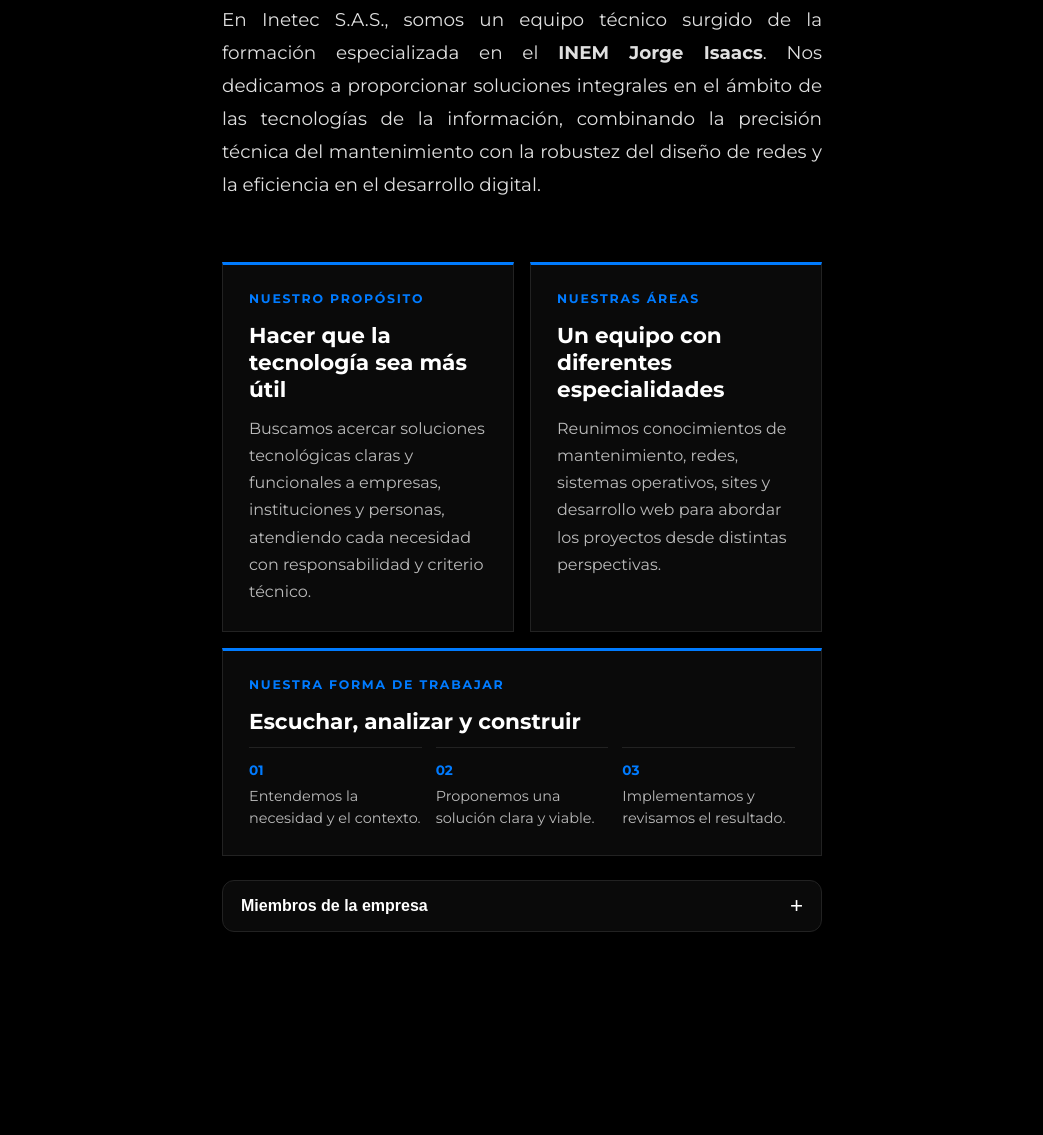
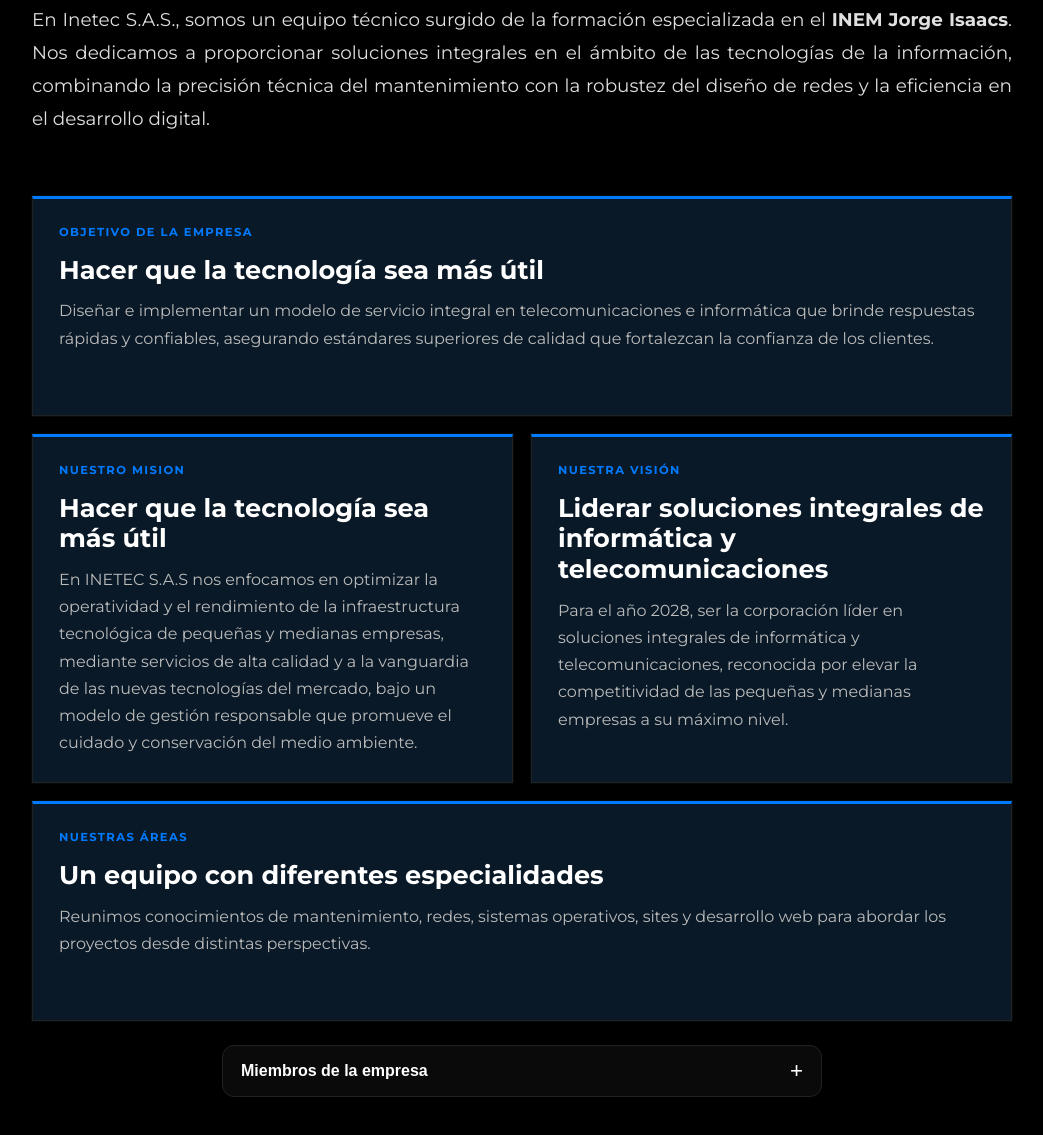
Before and after one commit to WyllfrantPS/Inetec-S.A.S, a plain HTML site: page Pagina Web Inetec S.A.S-2026/html/empresa.html in a window 1280 px wide. Shown: the part 599-1734 px from the top of the page, without its empty margins (118-1161 px from the left). Before the commit the page ends 1671 px from the top, so only its background shows below. Drawn offline with Linux system fonts and the light colour scheme.

Commit message:
implementacion de vision, mision y correcion de titulos y objetivo general

```diff
--- a/Pagina Web Inetec S.A.S-2026/css/estilos.css
+++ b/Pagina Web Inetec S.A.S-2026/css/estilos.css
@@ -88,6 +88,7 @@
 
 .menu a,
 .dropbtn {
+  font-family: inherit;
   text-decoration: none;
   color: var(--texto-nav);
   font-weight: 700;
@@ -809,7 +810,7 @@
 }
 
 .contenedor-empresa {
-  max-width: 600px; /* Evita que el texto se riegue */
+  max-width: 980px; /* Ajusta el ancho para ubicar el bloque principal y las dos columnas laterales */
   margin: 0 auto;
   display: flex;
   flex-direction: column;
@@ -830,28 +831,35 @@
 .empresa-informacion {
   display: grid;
   grid-template-columns: repeat(2, minmax(0, 1fr));
-  gap: 16px;
-  width: min(100%, 900px);
+  gap: 18px;
+  width: min(100%, 980px);
   margin-top: 42px;
   text-align: left;
+  align-items: stretch;
 }
 
 .empresa-bloque {
   padding: 26px;
   border: 1px solid var(--borde);
   border-top: 3px solid var(--acento);
-  background: var(--bg-tarjeta);
+  background: rgba(13, 34, 52, 0.75);
+  box-shadow: 0 0 0 1px rgba(104, 216, 208, 0.05);
+  display: flex;
+  flex-direction: column;
+  justify-content: flex-start;
+  min-height: 260px;
 }
 
-.empresa-bloque-ancho {
+.empresa-bloque-grande {
   grid-column: 1 / -1;
+  min-height: 220px;
 }
 
 .empresa-bloque h2 {
   margin: 0 0 12px;
   color: var(--texto-principal);
-  font-size: 1.35rem;
-  line-height: 1.25;
+  font-size: clamp(1.5rem, 2vw, 2.4rem);
+  line-height: 1.2;
 }
 
 .empresa-bloque > p:last-child {
@@ -862,6 +870,11 @@
 
 .empresa-bloque .etiqueta-seccion {
   margin-bottom: 16px;
+  text-transform: uppercase;
+  letter-spacing: 0.12em;
+  font-size: 0.72rem;
+  font-weight: 700;
+  color: var(--acento);
 }
 
 .pasos-empresa {
--- a/Pagina Web Inetec S.A.S-2026/html/desarrollo_web.html
+++ b/Pagina Web Inetec S.A.S-2026/html/desarrollo_web.html
@@ -47,26 +47,7 @@
 
           <li class="dropdown">
             <button class="dropbtn" type="button" aria-expanded="false">Redes Sociales <span aria-hidden="true">▼</span></button>
-            <div class="dropdown-content">
-              <a
-                href="https://www.tiktok.com/@inetec.s.a.s"
-                target="_blank"
-                rel="noopener noreferrer"
-                >TikTok</a
-              >
-              <a
-                href="https://www.instagram.com/inetec.s.a.s/"
-                target="_blank"
-                rel="noopener noreferrer"
-                >Instagram</a
-              >
-              <a
-                href="https://www.youtube.com/@inetecs.a.s"
-                target="_blank"
-                rel="noopener noreferrer"
-                >YouTube</a
-              >
-            </div>
+            <div class="dropdown-content" data-redes-sociales></div>
           </li>
         </ul>
       </div>
@@ -80,6 +61,7 @@
           class="logo-hero"
         />
         <p class="slogan-empresa">Tu Aliado En La Era Digital</p>
+        <h1 class="titulo-seccion">Desarrollo Web</h1>
         <div class="contenedor-resumen">
           <p class="resumen-texto">
             Construimos su presencia en la red mediante el desarrollo de
@@ -91,9 +73,6 @@
             proyecta confianza y profesionalismo hacia sus clientes.
           </p>
         </div>
-
-        <h1 class="titulo-seccion">Nuestros Servicios</h1>
-
         <div class="contenedor-piramide">
           <div class="fila-superior">
             <a href="mantenimiento.html" class="tarjeta-link">
@@ -158,6 +137,7 @@
       <span id="theme-icon">☀️</span>
     </button>
     <script src="../js/tema.js"></script>
+    <script src="../js/redes-sociales.js"></script>
     <script src="../js/navegacion.js"></script>
   </body>
 </html>
--- a/Pagina Web Inetec S.A.S-2026/html/empresa.html
+++ b/Pagina Web Inetec S.A.S-2026/html/empresa.html
@@ -26,15 +26,23 @@
           <span class="nombre-empresa">Inetec S.A.S.</span>
         </div>
       </div>
-      <button class="menu-toggle" type="button" aria-controls="menu-principal" aria-expanded="false">
-        <span class="menu-toggle-icon" aria-hidden="true">☰</span><span>Menú</span>
+      <button
+        class="menu-toggle"
+        type="button"
+        aria-controls="menu-principal"
+        aria-expanded="false"
+      >
+        <span class="menu-toggle-icon" aria-hidden="true">☰</span
+        ><span>Menú</span>
       </button>
       <div class="nav-derecho">
         <ul class="menu" id="menu-principal">
           <li><a href="index.html">Inicio</a></li>
           <li><a href="empresa.html">Empresa</a></li>
           <li class="dropdown">
-            <button class="dropbtn" type="button" aria-expanded="false">Servicios <span aria-hidden="true">▼</span></button>
+            <button class="dropbtn" type="button" aria-expanded="false">
+              Servicios <span aria-hidden="true">▼</span>
+            </button>
             <div class="dropdown-content">
               <a href="mantenimiento.html">Mantenimiento</a>
               <a href="redes.html">Redes e Infraestructura</a>
@@ -45,27 +53,10 @@
           </li>
 
           <li class="dropdown">
-            <button class="dropbtn" type="button" aria-expanded="false">Redes Sociales <span aria-hidden="true">▼</span></button>
-            <div class="dropdown-content">
-              <a
-                href="https://www.tiktok.com/@inetec.s.a.s"
-                target="_blank"
-                rel="noopener noreferrer"
-                >TikTok</a
-              >
-              <a
-                href="https://www.instagram.com/inetec.s.a.s/"
-                target="_blank"
-                rel="noopener noreferrer"
-                >Instagram</a
-              >
-              <a
-                href="https://www.youtube.com/@inetecs.a.s"
-                target="_blank"
-                rel="noopener noreferrer"
-                >YouTube</a
-              >
-            </div>
+            <button class="dropbtn" type="button" aria-expanded="false">
+              Redes Sociales <span aria-hidden="true">▼</span>
+            </button>
+            <div class="dropdown-content" data-redes-sociales></div>
           </li>
         </ul>
       </div>
@@ -92,16 +83,45 @@
             </p>
 
             <div class="empresa-informacion">
-              <article class="empresa-bloque">
-                <p class="etiqueta-seccion">Nuestro propósito</p>
+              <article class="empresa-bloque empresa-bloque-grande">
+                <p class="etiqueta-seccion">Objetivo de la Empresa</p>
                 <h2>Hacer que la tecnología sea más útil</h2>
                 <p>
-                  Buscamos acercar soluciones tecnológicas claras y funcionales
-                  a empresas, instituciones y personas, atendiendo cada
-                  necesidad con responsabilidad y criterio técnico.
+                  Diseñar e implementar un modelo de servicio integral en
+                  telecomunicaciones e informática que brinde respuestas rápidas
+                  y confiables, asegurando estándares superiores de calidad que
+                  fortalezcan la confianza de los clientes.
                 </p>
               </article>
+
               <article class="empresa-bloque">
+                <p class="etiqueta-seccion">Nuestro Mision</p>
+                <h2>Hacer que la tecnología sea más útil</h2>
+                <p>
+                  En INETEC S.A.S nos enfocamos en optimizar la operatividad y
+                  el rendimiento de la infraestructura tecnológica de pequeñas y
+                  medianas empresas, mediante servicios de alta calidad y a la
+                  vanguardia de las nuevas tecnologías del mercado, bajo un
+                  modelo de gestión responsable que promueve el cuidado y
+                  conservación del medio ambiente.
+                </p>
+              </article>
+
+              <article class="empresa-bloque">
+                <p class="etiqueta-seccion">Nuestra Visión</p>
+                <h2>
+                  Liderar soluciones integrales de informática y
+                  telecomunicaciones
+                </h2>
+                <p>
+                  Para el año 2028, ser la corporación líder en soluciones
+                  integrales de informática y telecomunicaciones, reconocida
+                  por elevar la competitividad de las pequeñas y medianas
+                  empresas a su máximo nivel.
+                </p>
+              </article>
+
+              <article class="empresa-bloque empresa-bloque-grande">
                 <p class="etiqueta-seccion">Nuestras áreas</p>
                 <h2>Un equipo con diferentes especialidades</h2>
                 <p>
@@ -109,24 +129,6 @@
                   operativos, sites y desarrollo web para abordar los proyectos
                   desde distintas perspectivas.
                 </p>
-              </article>
-              <article class="empresa-bloque empresa-bloque-ancho">
-                <p class="etiqueta-seccion">Nuestra forma de trabajar</p>
-                <h2>Escuchar, analizar y construir</h2>
-                <div class="pasos-empresa">
-                  <div>
-                    <strong>01</strong>
-                    <span>Entendemos la necesidad y el contexto.</span>
-                  </div>
-                  <div>
-                    <strong>02</strong>
-                    <span>Proponemos una solución clara y viable.</span>
-                  </div>
-                  <div>
-                    <strong>03</strong>
-                    <span>Implementamos y revisamos el resultado.</span>
-                  </div>
-                </div>
               </article>
             </div>
 
@@ -150,7 +152,7 @@
                     Marketing
                   </button>
                   <div id="nombres-marketing" class="lista-nombres" hidden>
-                    <p>Gomez Diaz Emeli (lider) </p>
+                    <p>Gomez Diaz Emeli (lider)</p>
                     <p>Varon Orjuela Ronald</p>
                     <p>Osorio Lopez Isabella</p>
                     <p>Castillo Aragon Juan Manuel</p>
@@ -259,6 +261,7 @@
       <span id="theme-icon">☀️</span>
     </button>
     <script src="../js/tema.js"></script>
+    <script src="../js/redes-sociales.js"></script>
     <script src="../js/navegacion.js"></script>
     <script src="../js/miembros.js"></script>
   </body>
--- /dev/null
+++ b/Pagina Web Inetec S.A.S-2026/js/redes-sociales.js
@@ -0,0 +1,25 @@
+const enlacesRedesSociales = [
+  {
+    nombre: "TikTok",
+    url: "https://www.tiktok.com/@inetec.s.a.s",
+  },
+  {
+    nombre: "Instagram",
+    url: "https://www.instagram.com/inetec.s.a.s/",
+  },
+  {
+    nombre: "YouTube",
+    url: "https://www.youtube.com/@inetecs.a.s",
+  },
+];
+
+document.querySelectorAll("[data-redes-sociales]").forEach((contenedor) => {
+  enlacesRedesSociales.forEach(({ nombre, url }) => {
+    const enlace = document.createElement("a");
+    enlace.href = url;
+    enlace.target = "_blank";
+    enlace.rel = "noopener noreferrer";
+    enlace.textContent = nombre;
+    contenedor.append(enlace);
+  });
+});
```
Also changed, not shown: Pagina Web Inetec S.A.S-2026/html/index.html (+22 -24 lines), Pagina Web Inetec S.A.S-2026/html/mantenimiento.html (+37 -32 lines), Pagina Web Inetec S.A.S-2026/html/redes.html (+33 -29 lines), Pagina Web Inetec S.A.S-2026/html/sistemas_operativos.html (+4 -21 lines), Pagina Web Inetec S.A.S-2026/html/sites.html (+3 -21 lines).
